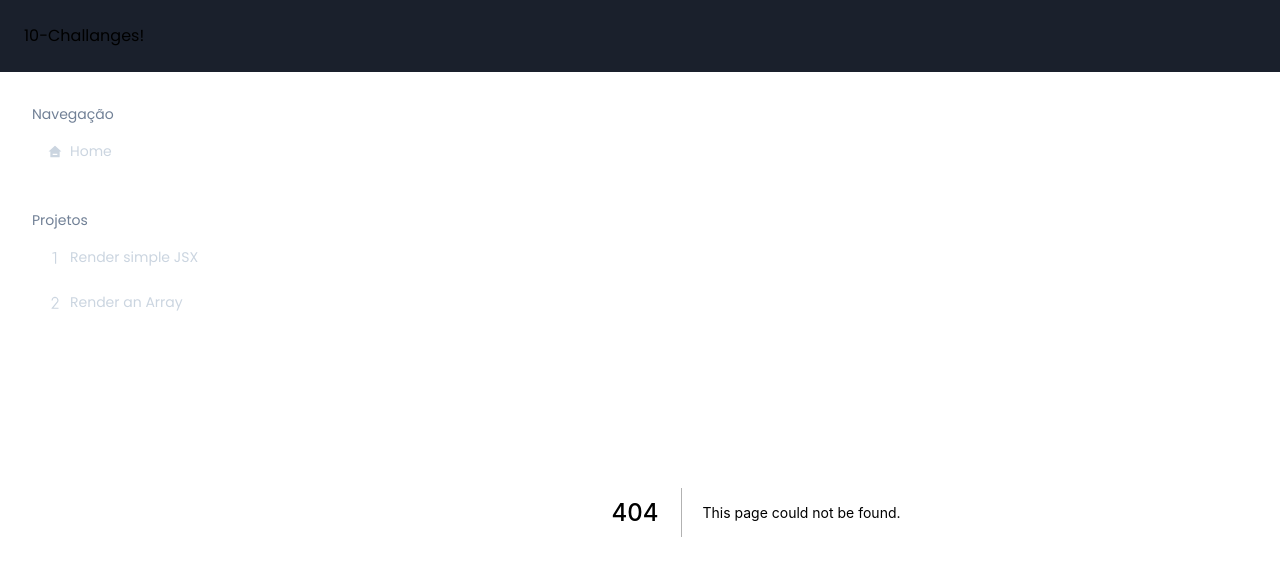
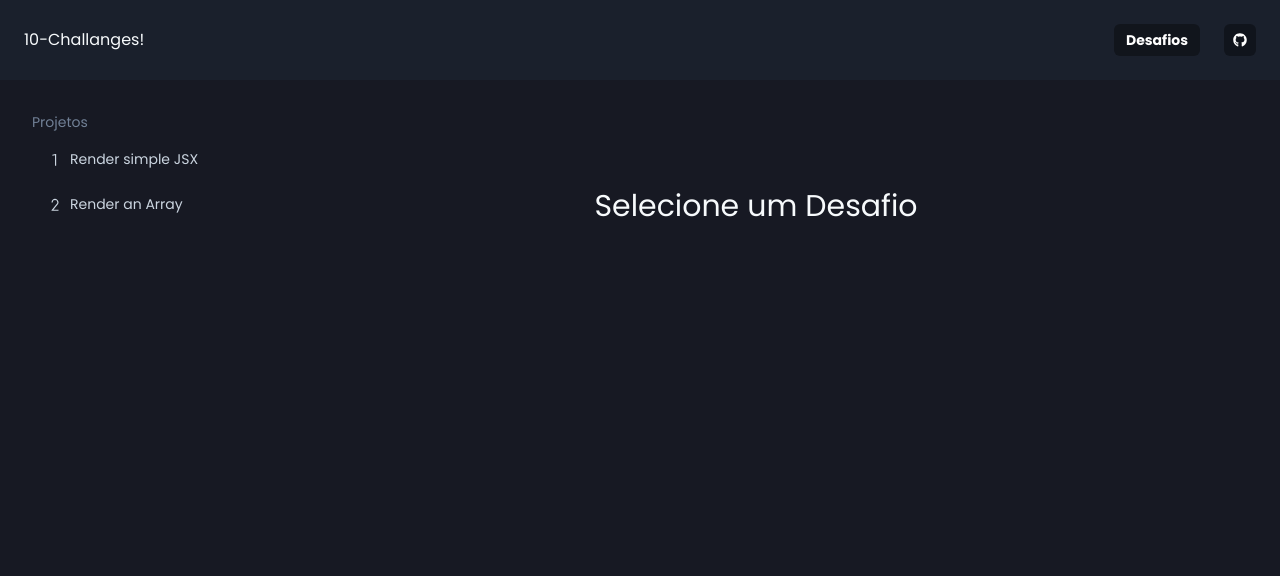
Before and after one commit to andersonsoa/react-ten-challenges, a Next.js app: page /challenges in a window 1280 px wide. Before the commit this address had no page. Shown: the top 576 px of the page. Built offline with nearby package versions, Linux system fonts and the light colour scheme.

Commit message:
starting

```diff
--- a/src/components/Article.tsx
+++ b/src/components/Article.tsx
@@ -9,9 +9,9 @@ export const MotionBox: React.FC<MotionBoxProps> = motion(chakra.div);
 
 export const Article: React.FC = ({ children }) => {
   const variants = {
-    hidden: { opacity: 0, y: 30 },
+    hidden: { opacity: 0, y: 10 },
     visible: { opacity: 1, y: 0 },
-    exit: { opacity: 0, y: 30 },
+    exit: { opacity: 0, y: 10 },
   };
 
   return (
--- a/src/components/Header.tsx
+++ b/src/components/Header.tsx
@@ -1,10 +1,50 @@
-import { Box, Flex, Text } from "@chakra-ui/react";
+import NextLink from "next/link";
+import {
+  Box,
+  Flex,
+  Text,
+  Button,
+  Stack,
+  IconButton,
+  Icon,
+} from "@chakra-ui/react";
+import { FaGithub } from "react-icons/fa";
 
 export const Header: React.FC = () => {
   return (
     <Box as="header" bg="gray.800">
-      <Flex w="100%" my="6" maxW={1480} mx="auto" px="6">
-        <Text>10-Challanges!</Text>
+      <Flex
+        w="100%"
+        my="6"
+        maxW={1480}
+        mx="auto"
+        px="6"
+        justifyContent="space-between"
+        align="center"
+      >
+        <NextLink href="/">
+          <Text cursor="pointer">10-Challanges!</Text>
+        </NextLink>
+
+        <Stack direction="row" spacing="6">
+          <NextLink href="/challenges">
+            <Button size="sm" colorScheme="blackAlpha">
+              Desafios
+            </Button>
+          </NextLink>
+          <a
+            href="https://github.com/andersonsoa"
+            target="_blank"
+            rel="noreferrer"
+          >
+            <IconButton
+              aria-label="GitHub"
+              size="sm"
+              colorScheme="blackAlpha"
+              icon={<Icon as={FaGithub} />}
+            />
+          </a>
+        </Stack>
       </Flex>
     </Box>
   );
--- a/src/components/Layout.tsx
+++ /dev/null
@@ -1,50 +0,0 @@
-import { Box, Flex } from "@chakra-ui/react";
-import { Header } from "./Header";
-import { SidebarContainer, SidebarItem } from "./Menu";
-
-import { RiHome3Fill, RiNumber1, RiNumber2 } from "react-icons/ri";
-import { useRouter } from "next/router";
-
-export const Layout: React.FC = ({ children }) => {
-  const router = useRouter();
-  const { asPath } = router;
-
-  const routes = [
-    { text: "Render simple JSX", path: "/projetos/1", icon: RiNumber1 },
-    { text: "Render an Array", path: "/projetos/2", icon: RiNumber2 },
-  ];
-
-  return (
-    <Flex direction="column" h="100vh">
-      <Header />
-
-      <Flex w="100%" my="6" maxW={1480} mx="auto" px="6" gap="8" h="100%">
-        <Box w={200}>
-          <SidebarContainer title="Navegação">
-            <SidebarItem
-              href="/"
-              text="Home"
-              icon={RiHome3Fill}
-              active={asPath === "/"}
-            />
-          </SidebarContainer>
-
-          <SidebarContainer title="Projetos">
-            {routes.map((route) => (
-              <SidebarItem
-                key={route.path}
-                href={route.path}
-                text={route.text}
-                icon={route.icon}
-                active={asPath === route.path}
-              />
-            ))}
-          </SidebarContainer>
-        </Box>
-        <Box flex="1" p="4" overflow="hidden">
-          {children}
-        </Box>
-      </Flex>
-    </Flex>
-  );
-};
--- /dev/null
+++ b/src/components/layouts/ChallengeLayout.tsx
@@ -0,0 +1,37 @@
+import { Box, Flex } from "@chakra-ui/react";
+
+import { RiNumber1, RiNumber2 } from "react-icons/ri";
+import { useRouter } from "next/router";
+import { SidebarContainer, SidebarItem } from "../Menu";
+import { Article } from "../Article";
+
+export const ChallengeLayout: React.FC = ({ children }) => {
+  const router = useRouter();
+  const { asPath } = router;
+
+  const routes = [
+    { text: "Render simple JSX", path: "/challenges/1", icon: RiNumber1 },
+    { text: "Render an Array", path: "/challenges/2", icon: RiNumber2 },
+  ];
+
+  return (
+    <Flex gap="8" h="100%">
+      <Box w={200}>
+        <SidebarContainer title="Projetos">
+          {routes.map((route) => (
+            <SidebarItem
+              key={route.path}
+              href={route.path}
+              text={route.text}
+              icon={route.icon}
+              active={asPath === route.path}
+            />
+          ))}
+        </SidebarContainer>
+      </Box>
+      <Box flex="1" overflow="hidden">
+        <Article>{children}</Article>
+      </Box>
+    </Flex>
+  );
+};
--- /dev/null
+++ b/src/components/layouts/MainLayout.tsx
@@ -0,0 +1,14 @@
+import { Box, Flex } from "@chakra-ui/react";
+import { Header } from "../Header";
+
+export const MainLayout: React.FC = ({ children }) => {
+  return (
+    <Flex direction="column" h="100vh">
+      <Header />
+
+      <Box w="100%" my="6" maxW={1480} mx="auto" px="6" h="100%">
+        {children}
+      </Box>
+    </Flex>
+  );
+};
--- a/src/pages/_app.tsx
+++ b/src/pages/_app.tsx
@@ -1,17 +1,17 @@
 import { ChakraProvider } from "@chakra-ui/react";
 import { AnimatePresence } from "framer-motion";
 import type { AppProps } from "next/app";
-import { Layout } from "../components/Layout";
+import { MainLayout } from "../components/layouts/MainLayout";
 import { theme } from "../styles/theme";
 
 function MyApp({ Component, pageProps }: AppProps) {
   return (
     <ChakraProvider theme={theme}>
-      <Layout>
-        <AnimatePresence exitBeforeEnter initial={true}>
+      <AnimatePresence exitBeforeEnter initial={true}>
+        <MainLayout>
           <Component {...pageProps} />
-        </AnimatePresence>
-      </Layout>
+        </MainLayout>
+      </AnimatePresence>
     </ChakraProvider>
   );
 }
--- a/src/pages/projetos/1.tsx
+++ b/src/pages/challenges/1.tsx
@@ -1,14 +1,14 @@
 import { Box, Text } from "@chakra-ui/react";
 import { NextPage } from "next";
-import { Article } from "../../components/Article";
+import { ChallengeLayout } from "../../components/layouts/ChallengeLayout";
 
 const Projeto1: NextPage = () => {
   return (
-    <Article>
+    <ChallengeLayout>
       <Box>
         <Text as="h1">Display simple JSX</Text>
       </Box>
-    </Article>
+    </ChallengeLayout>
   );
 };
 
--- a/src/pages/projetos/2.tsx
+++ b/src/pages/challenges/2.tsx
@@ -1,14 +1,14 @@
 import { Box, Text } from "@chakra-ui/react";
 import { NextPage } from "next";
-import { Article } from "../../components/Article";
+import { ChallengeLayout } from "../../components/layouts/ChallengeLayout";
 
 const Projeto2: NextPage = () => {
   return (
-    <Article>
+    <ChallengeLayout>
       <Box>
         <Text as="h1">Display array of users to browser</Text>
       </Box>
-    </Article>
+    </ChallengeLayout>
   );
 };
 
--- /dev/null
+++ b/src/pages/challenges/index.tsx
@@ -0,0 +1,15 @@
+import { Box, Flex, Text } from "@chakra-ui/react";
+import { NextPage } from "next";
+import { ChallengeLayout } from "../../components/layouts/ChallengeLayout";
+
+const Challenges: NextPage = () => {
+  return (
+    <ChallengeLayout>
+      <Flex justifyContent="center" align="center" mt="20">
+        <Text fontSize="3xl">Selecione um Desafio</Text>
+      </Flex>
+    </ChallengeLayout>
+  );
+};
+
+export default Challenges;
--- a/src/pages/index.tsx
+++ b/src/pages/index.tsx
@@ -5,7 +5,7 @@ import { Article } from "../components/Article";
 const Home: NextPage = () => {
   return (
     <Article>
-      <Box>
+      <Flex direction="column" justifyContent="center" mt="12">
         <Text as="h1" fontSize="3xl" align="center">
           10 ReactJS Coding Challenge (💥Coding Interview Prep💥)
         </Text>
@@ -18,7 +18,7 @@ const Home: NextPage = () => {
             </a>{" "}
           </Text>
         </Box>
-      </Box>
+      </Flex>
     </Article>
   );
 };
```
